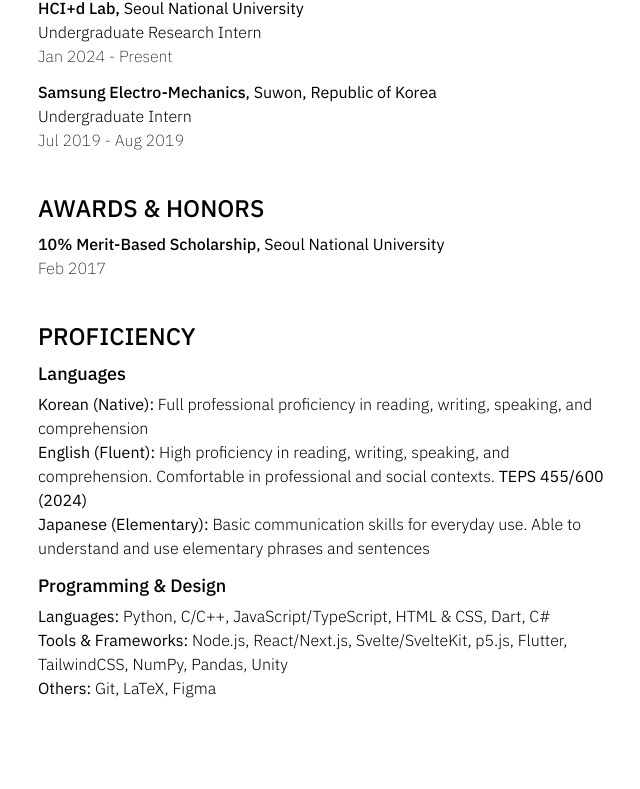
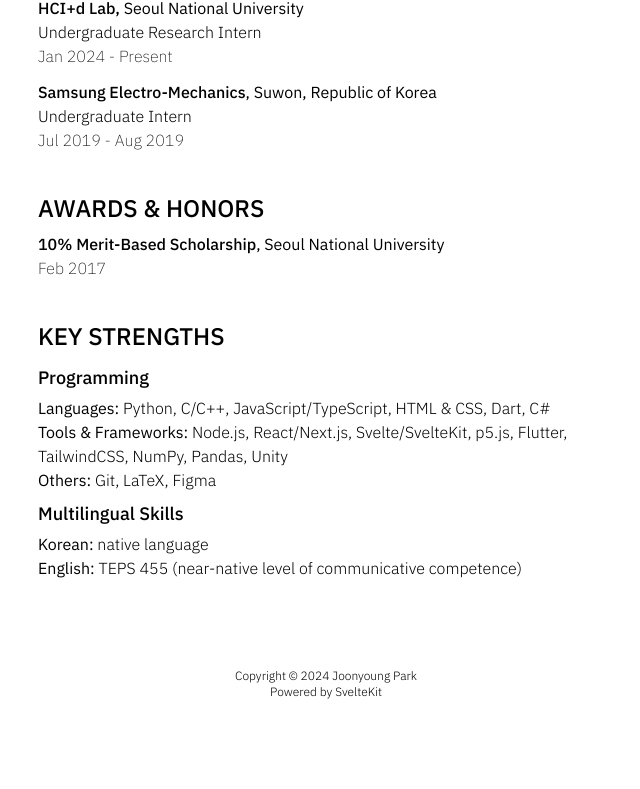
Before and after one commit to partlyjadedyouth/joonyoung.dev, a SvelteKit app: page /about in a window 1280 px wide. Shown: the part 500-1289 px from the top of the page, without its empty margins (314-954 px from the left). After the commit the page ends 1220 px from the top, so only its background shows below. Built offline with nearby package versions, Linux system fonts and the light colour scheme; a web font is replaced by a local one.

Commit message:
[main] Modify about

```diff
--- a/src/routes/(app)/about/+page.svelte
+++ b/src/routes/(app)/about/+page.svelte
@@ -93,23 +93,9 @@
 
 <!-- PROFICIENCY -->
 <section class="mt-10 font-ibm">
-	<h1 class="text-2xl font-medium">PROFICIENCY</h1>
+	<h1 class="text-2xl font-medium">KEY STRENGTHS</h1>
 
-	<h2 class="mt-2 text-lg font-medium">Languages</h2>
-	<div class="mt-1 font-light">
-		<b>Korean (Native):</b> Full professional proficiency in reading, writing, speaking, and comprehension
-	</div>
-	<div class="font-light">
-		<b>English (Fluent):</b> High proficiency in reading, writing, speaking, and comprehension.
-		Comfortable in professional and social contexts.
-		<b>TEPS 455/600 (2024)</b>
-	</div>
-	<div class="font-light">
-		<b>Japanese (Elementary):</b> Basic communication skills for everyday use. Able to understand and
-		use elementary phrases and sentences
-	</div>
-
-	<h2 class="mt-3 text-lg font-medium">Programming & Design</h2>
+	<h2 class="mt-3 text-lg font-medium">Programming</h2>
 	<div class="mt-1 font-light">
 		<b>Languages:</b> Python, C/C++, JavaScript/TypeScript, HTML & CSS, Dart, C#
 	</div>
@@ -120,6 +106,14 @@
 	<div class="font-light">
 		<b>Others:</b> Git, LaTeX, Figma
 	</div>
+
+	<h2 class="mt-2 text-lg font-medium">Multilingual Skills</h2>
+	<div class="mt-1 font-light">
+		<b>Korean:</b> native language
+	</div>
+	<div class="font-light">
+		<b>English:</b> TEPS 455 (near-native level of communicative competence)
+	</div>
 </section>
 
 <section class="pb-20"></section>
```
Also changed, not shown: static/projects/note-n-rest/index.md (added, +11 -0 lines).
